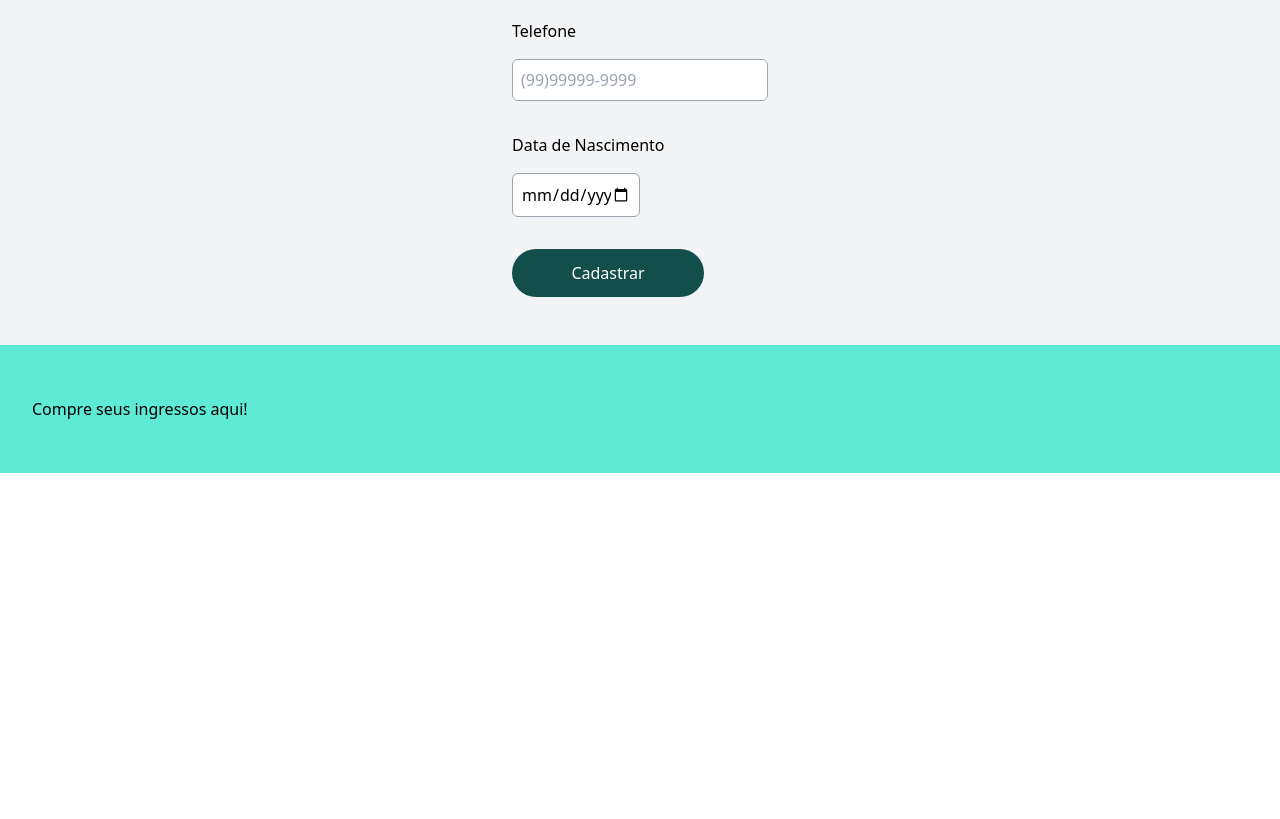
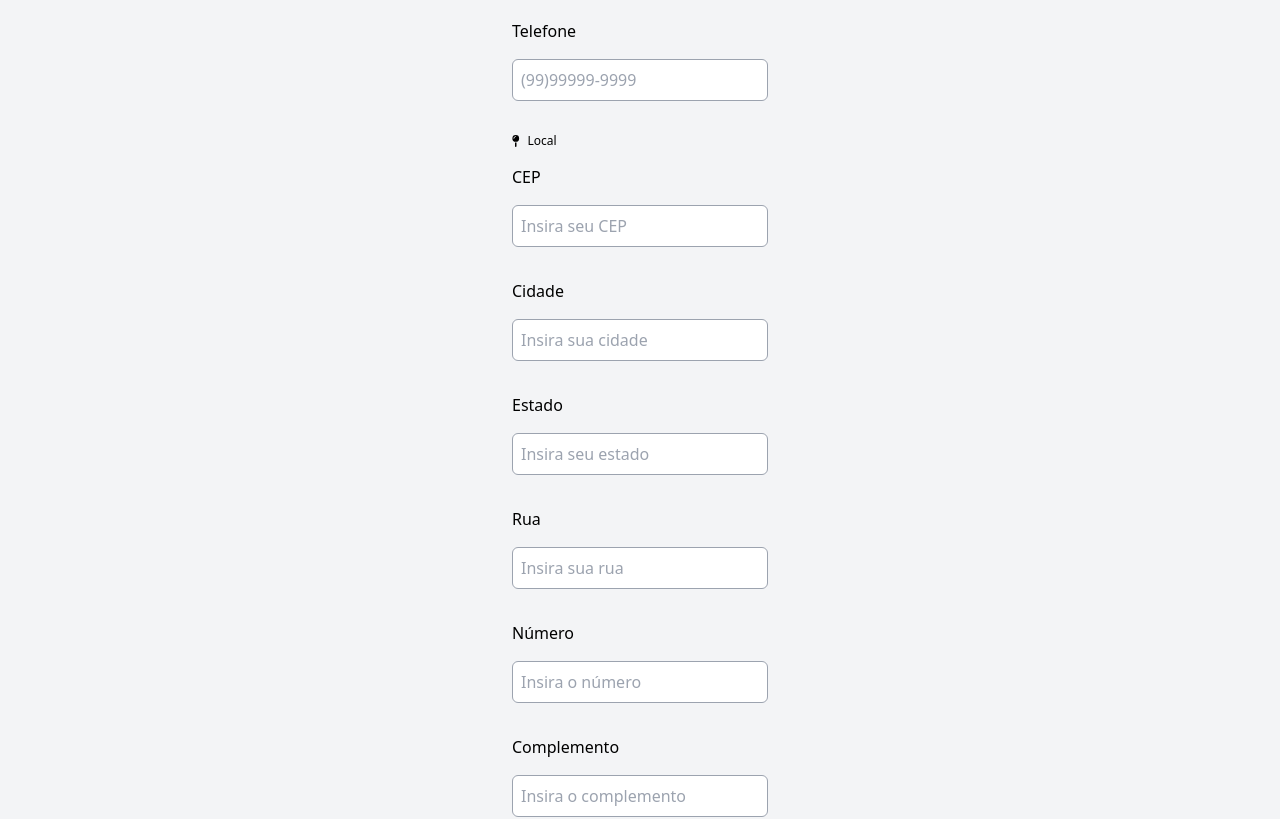
Before and after one commit to Yamazaki-Khaio/Cometa-Ingresso, a Next.js app in the folder ingressoscometa/: page /cadastro in a window 1280 px wide. Shown: the part 743-1562 px from the top of the page. Before the commit the page ends 1216 px from the top, so only its background shows below. Built offline with nearby package versions, Linux system fonts and the light colour scheme.

Commit message:
Alterando o cadastro

```diff
--- a/ingressoscometa/src/components/CadastroUsuario/Cadastro.tsx
+++ b/ingressoscometa/src/components/CadastroUsuario/Cadastro.tsx
@@ -9,6 +9,13 @@ import { createHash } from 'crypto';
 import CampoEmail from "./CampoEmail";
 import sendEmail from "@/pages/api/email_send";
 import CampoTelefone from "./CampoTelefone";
+import CepCadastro from "./CepCadastro";
+import CampoLocal from "../QRCode/CampoLocal";
+import ComplementoEnderecoCadastro from "./ComplementoEnderecoCadastro";
+import NumeroDaCasaCadastro from "./NumeroDaCasaCadastro";
+import RuaCadastro from "./RuaCadastro";
+import CampoCidade from "./CampoCidade";
+import CampoEstado from "./CampoEstado";
 interface FormData {
   nome: string,
   cpf: string,
@@ -125,6 +132,13 @@ export default function CadastroUsuario() {
         <CampoSenhaERepetirSenha value={formData.senha} onChange={handleInputChange} name="senha" />
         <RadioButton />
         <CampoTelefone value={formData.telefone} onChange={handleInputChange} name="telefone"/>
+        <CampoLocal/>
+        <CepCadastro/>
+        <CampoCidade/>
+        <CampoEstado/>
+        <RuaCadastro/>
+        <NumeroDaCasaCadastro/>
+        <ComplementoEnderecoCadastro/>
         <CampoDataDeNascimento value={formData.data_nascimento} onChange={handleInputChange} name="data_nascimento" />
         <BotaoSubmitCadastro />
       </form>
--- /dev/null
+++ b/ingressoscometa/src/components/CadastroUsuario/CampoCidade.tsx
@@ -0,0 +1,29 @@
+import React, { useState } from "react";
+
+export default function CampoCidade(props: any) {
+  const [cidade, setCidade] = useState('');
+
+  function handleCidadeChange(event: React.ChangeEvent<HTMLInputElement>) {
+    setCidade(event.target.value);
+  }
+
+  return (
+    <div className="flex flex-col gap-4">
+      <label htmlFor="cidade">Cidade</label>
+      <input
+        type="text"
+        name="cidade"
+        id="cidade"
+        placeholder="Insira sua cidade"
+        required
+        onInvalid={(e) => {
+          e.preventDefault();
+          alert("Algo deu errado. Tente novamente.");
+        }}
+        className="border w-64 border-gray-400 rounded-md p-2 mb-8"
+        value={cidade}
+        onChange={handleCidadeChange}
+      />
+    </div>
+  );
+}
--- /dev/null
+++ b/ingressoscometa/src/components/CadastroUsuario/CampoEstado.tsx
@@ -0,0 +1,29 @@
+import React, { useState } from "react";
+
+export default function CampoEstado(props: any) {
+  const [estado, setEstado] = useState('');
+
+  function handleEstadoChange(event: React.ChangeEvent<HTMLInputElement>) {
+    setEstado(event.target.value);
+  }
+
+  return (
+    <div className="flex flex-col gap-4">
+      <label htmlFor="estado">Estado</label>
+      <input
+        type="text"
+        name="estado"
+        id="estado"
+        placeholder="Insira seu estado"
+        required
+        onInvalid={(e) => {
+          e.preventDefault();
+          alert("Algo deu errado. Tente novamente.");
+        }}
+        className="border w-64 border-gray-400 rounded-md p-2 mb-8"
+        value={estado}
+        onChange={handleEstadoChange}
+      />
+    </div>
+  );
+}
```
